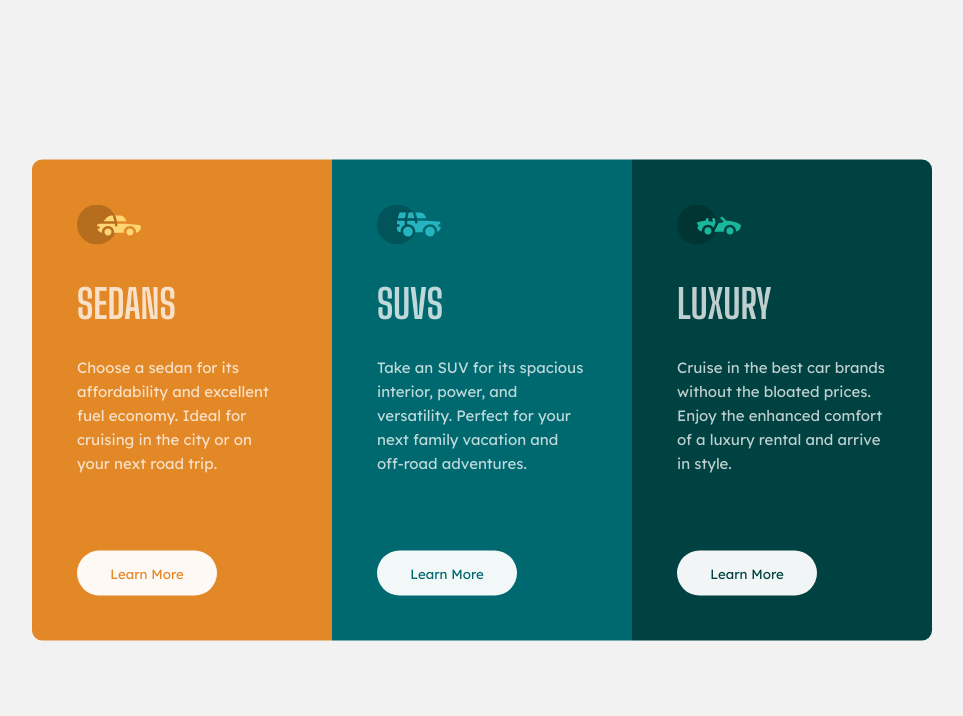
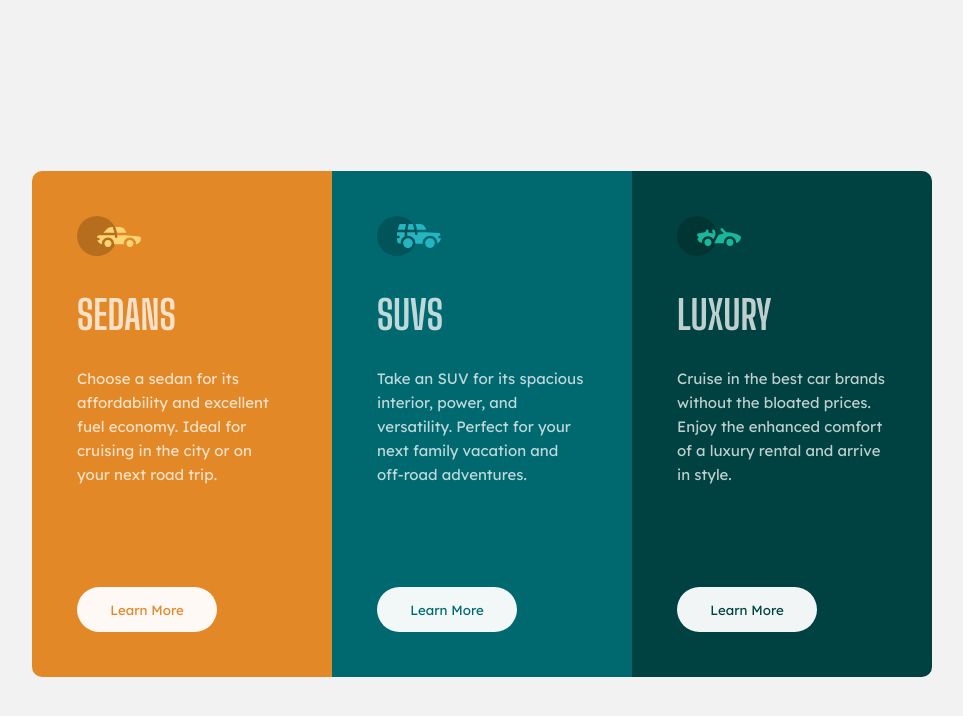
Before and after one commit to newtothis90/3-column-preview, a plain HTML site: page index.html in a window 1280 px wide. Shown: the whole page, without its empty margins (158-1121 px from the left). Drawn offline with Linux system fonts and the light colour scheme.

Commit message:
Update style.css

```diff
--- a/style.css
+++ b/style.css
@@ -16,7 +16,7 @@ body{
     display: grid;
     grid-template-columns: repeat(3, 300px);
     position: absolute;
-    top: 50%;
+    top: 53%;
     left: 50%;
     transform: translate(-50%, -50%);
 }
@@ -44,7 +44,7 @@ button{
     border-radius: 25px;
     border: none;
     background-color: hsl(0, 0%, 95%);
-    margin-top: 75px;
+    margin-top: 100px;
     mix-blend-mode: screen;
     font-family: "Lexend Deca";
 }
```
